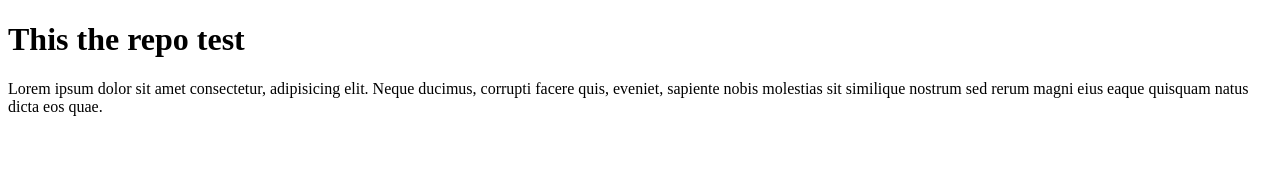
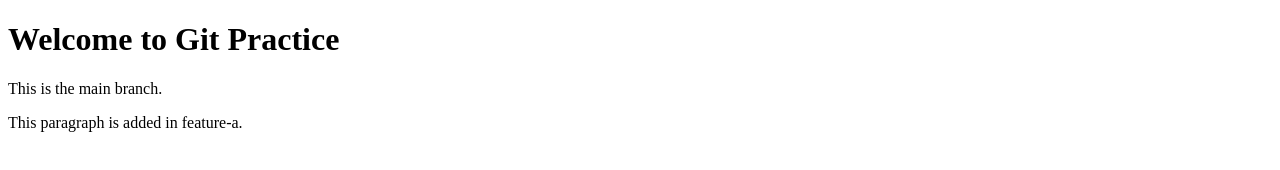
Before and after one commit to Busanz/git-practice, a plain HTML site: page index.html in a window 1280 px wide. Drawn offline with Linux system fonts and the light colour scheme.

Commit message:
Add pragraph in feature-a

```diff
--- a/index.html
+++ b/index.html
@@ -1,18 +1,11 @@
 <!DOCTYPE html>
-<html lang="en">
+<html>
   <head>
-    <meta charset="UTF-8" />
-    <meta name="viewport" content="width=device-width, initial-scale=1.0" />
-    <title>Document</title>
+    <title>Git Exercise</title>
   </head>
   <body>
-    <div>
-      <h1>This the repo test</h1>
-      <p>
-        Lorem ipsum dolor sit amet consectetur, adipisicing elit. Neque ducimus,
-        corrupti facere quis, eveniet, sapiente nobis molestias sit similique
-        nostrum sed rerum magni eius eaque quisquam natus dicta eos quae.
-      </p>
-    </div>
+    <h1>Welcome to Git Practice</h1>
+    <p>This is the main branch.</p>
+    <p>This paragraph is added in feature-a.</p>
   </body>
 </html>
```
Also changed, not shown: note.txt (added).
